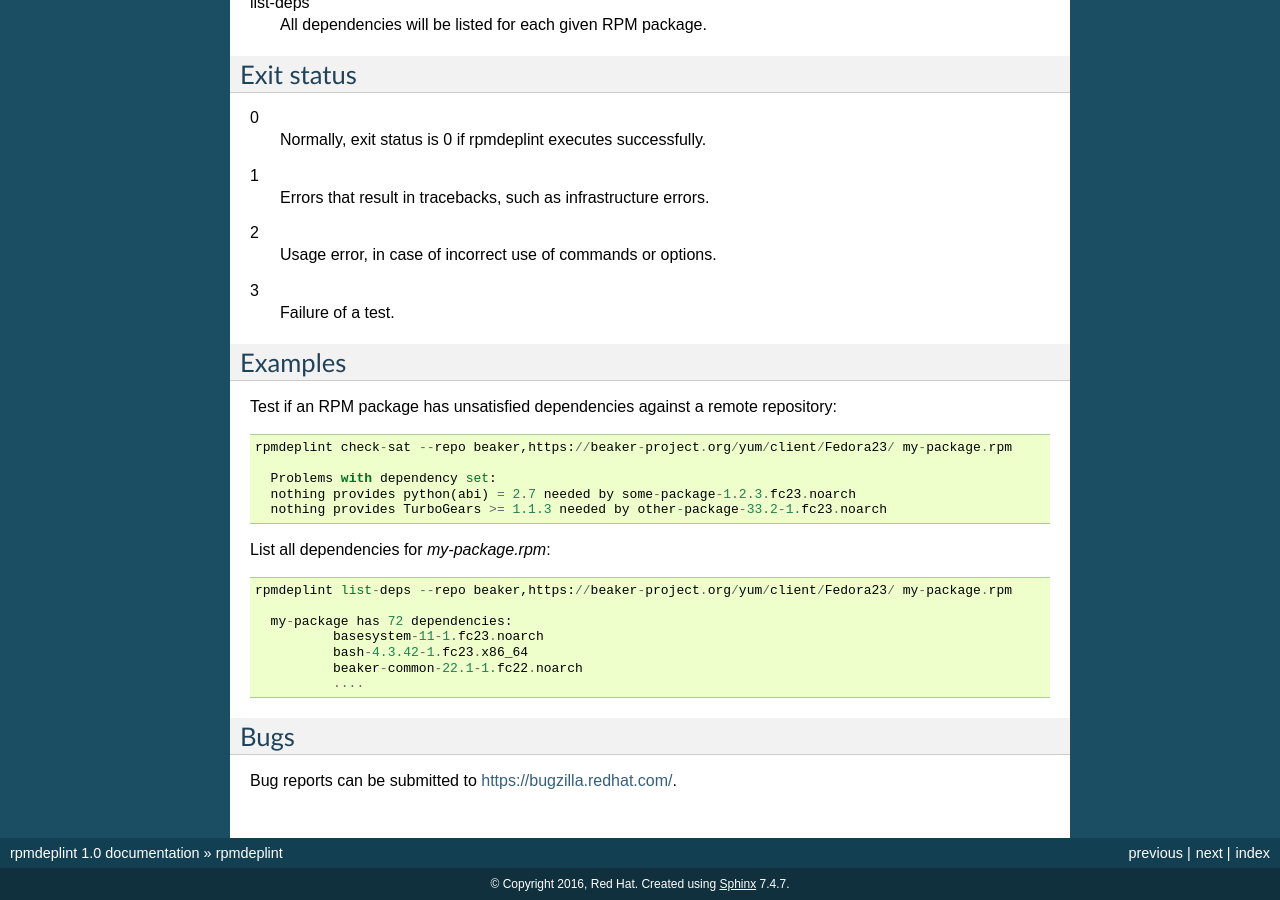
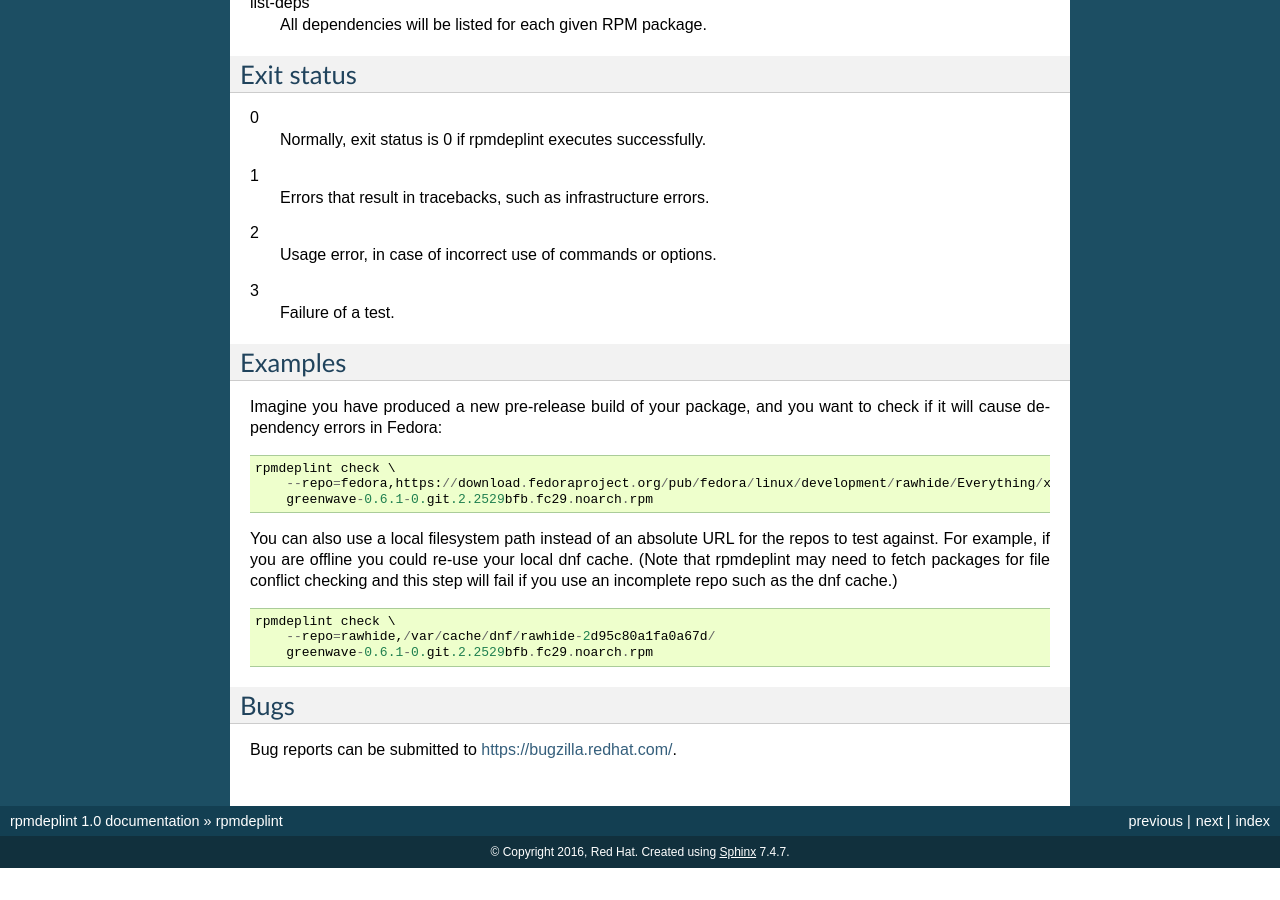
Before and after one commit to default-to-open/rpmdeplint, a Sphinx documentation site: the page built from docs/rpmdeplint.rst, in a window 1280 px wide and 900 px high, scrolled down 1719 px. Built offline with Sphinx 7.4.7, drawn with Linux system fonts in a browser that asks for light colours; after the commit the page ends 2587 px from its top, so only the background shows below that.

Commit message:
docs: improve examples
The current examples were misleading because they seemed to be
suggesting you did not need to supply the distro repos when you invoke
rpmdeplint (but in fact you do).

Also added a second example which shows using a filesystem path instead
of a URL, since rjoost pointed out that a reader may assume they need to
use file:/// URLs. Although those will also work too.

Change-Id: I4e3d84c38b10beb670f2db73cd281b7f314eafb1

```diff
--- a/docs/rpmdeplint.rst
+++ b/docs/rpmdeplint.rst
@@ -121,23 +121,24 @@ Exit status
 Examples
 ~~~~~~~~
 
-Test if an RPM package has unsatisfied dependencies against a remote repository::
+Imagine you have produced a new pre-release build of your package, and you want
+to check if it will cause dependency errors in Fedora::
 
-  rpmdeplint check-sat --repo beaker,https://beaker-project.org/yum/client/Fedora23/ my-package.rpm
+    rpmdeplint check \
+        --repo=fedora,https://download.fedoraproject.org/pub/fedora/linux/development/rawhide/Everything/x86_64/os/ \
+        greenwave-0.6.1-0.git.2.2529bfb.fc29.noarch.rpm
 
-    Problems with dependency set:
-    nothing provides python(abi) = 2.7 needed by some-package-1.2.3.fc23.noarch
-    nothing provides TurboGears >= 1.1.3 needed by other-package-33.2-1.fc23.noarch
+You can also use a local filesystem path instead of an absolute URL for the
+repos to test against. For example, if you are offline you could re-use your
+local dnf cache. (Note that rpmdeplint may need to fetch packages for file
+conflict checking and this step will fail if you use an incomplete repo such as
+the dnf cache.)
 
-List all dependencies for `my-package.rpm`::
+::
 
-  rpmdeplint list-deps --repo beaker,https://beaker-project.org/yum/client/Fedora23/ my-package.rpm
-
-    my-package has 72 dependencies:
-            basesystem-11-1.fc23.noarch
-            bash-4.3.42-1.fc23.x86_64
-            beaker-common-22.1-1.fc22.noarch
-            ....
+    rpmdeplint check \
+        --repo=rawhide,/var/cache/dnf/rawhide-2d95c80a1fa0a67d/
+        greenwave-0.6.1-0.git.2.2529bfb.fc29.noarch.rpm
 
 Bugs
 ~~~~
```
